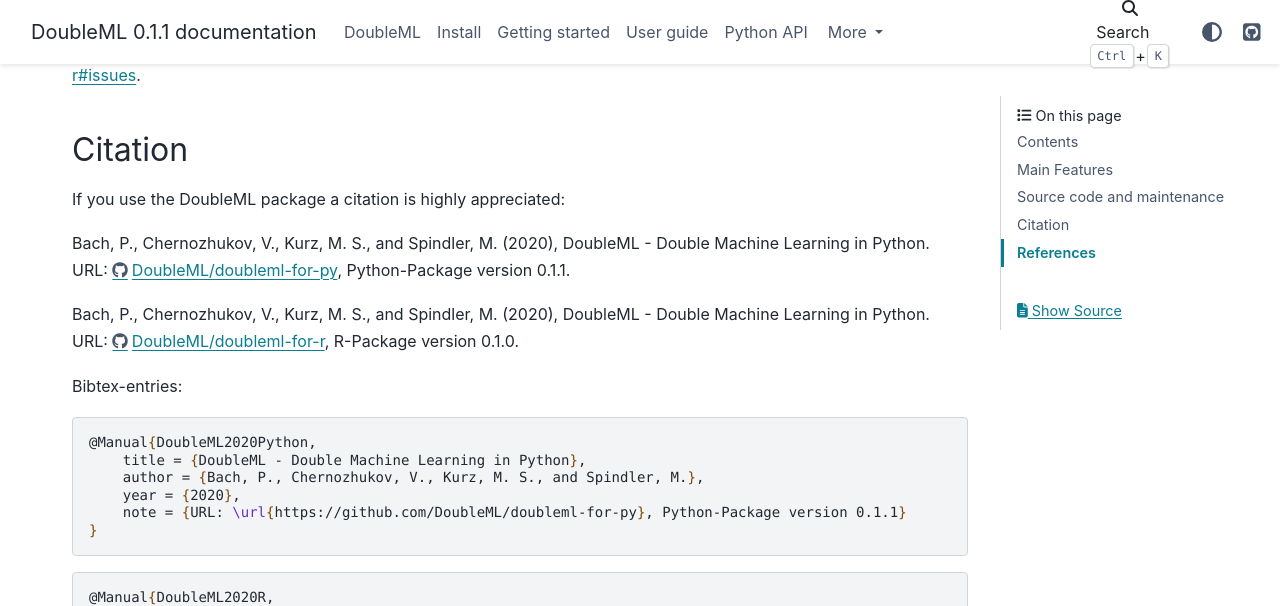
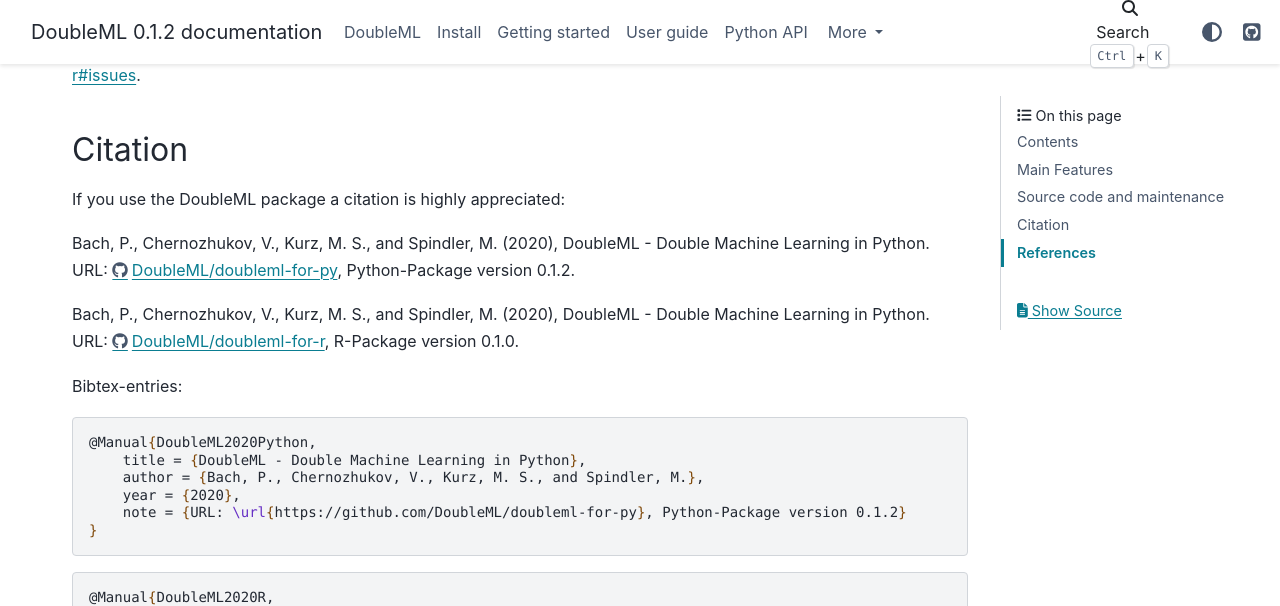
Before and after one commit to DoubleML/doubleml-for-py, a Sphinx documentation site: the page built from doc/index.rst, in a window 1280 px wide and 900 px high, scrolled down 2463 px. Shown: the top 606 px of the window. Built offline with Sphinx 7.4.7 and the PyData theme 0.15.4, drawn with Linux system fonts in a browser that asks for light colours; pages that are not in the unit, such as notebooks, are missing from menus.

Commit message:
set version for the next release to 0.1.2

```diff
--- a/doc/conf.py
+++ b/doc/conf.py
@@ -22,7 +22,7 @@
 author = 'Bach, P., Chernozhukov, V., Kurz, M. S., and Spindler, M.'
 
 # The full version, including alpha/beta/rc tags
-release = '0.1.1'
+release = '0.1.2'
 
 
 # -- General configuration ---------------------------------------------------
--- a/doc/index.rst
+++ b/doc/index.rst
@@ -167,7 +167,7 @@
 Bach, P., Chernozhukov, V., Kurz, M. S., and Spindler, M. (2020),
 DoubleML - Double Machine Learning in Python.
 URL: `https://github.com/DoubleML/doubleml-for-py <https://github.com/DoubleML/doubleml-for-py>`_,
-Python-Package version 0.1.1.
+Python-Package version 0.1.2.
 
 
 Bach, P., Chernozhukov, V., Kurz, M. S., and Spindler, M. (2020),
@@ -183,7 +183,7 @@
         title = {DoubleML - Double Machine Learning in Python},
         author = {Bach, P., Chernozhukov, V., Kurz, M. S., and Spindler, M.},
         year = {2020},
-        note = {URL: \url{https://github.com/DoubleML/doubleml-for-py}, Python-Package version 0.1.1}
+        note = {URL: \url{https://github.com/DoubleML/doubleml-for-py}, Python-Package version 0.1.2}
     }
 
 .. code-block:: TeX
--- a/doc/intro/install.rst
+++ b/doc/intro/install.rst
@@ -320,7 +320,7 @@
 
 .. code-block:: Bash
 
-    $ pip install -U DoubleML-0.1.1-py3-none-any.whl
+    $ pip install -U DoubleML-0.1.2-py3-none-any.whl
 
 Python: Building the package from source
 ----------------------------------------
```
